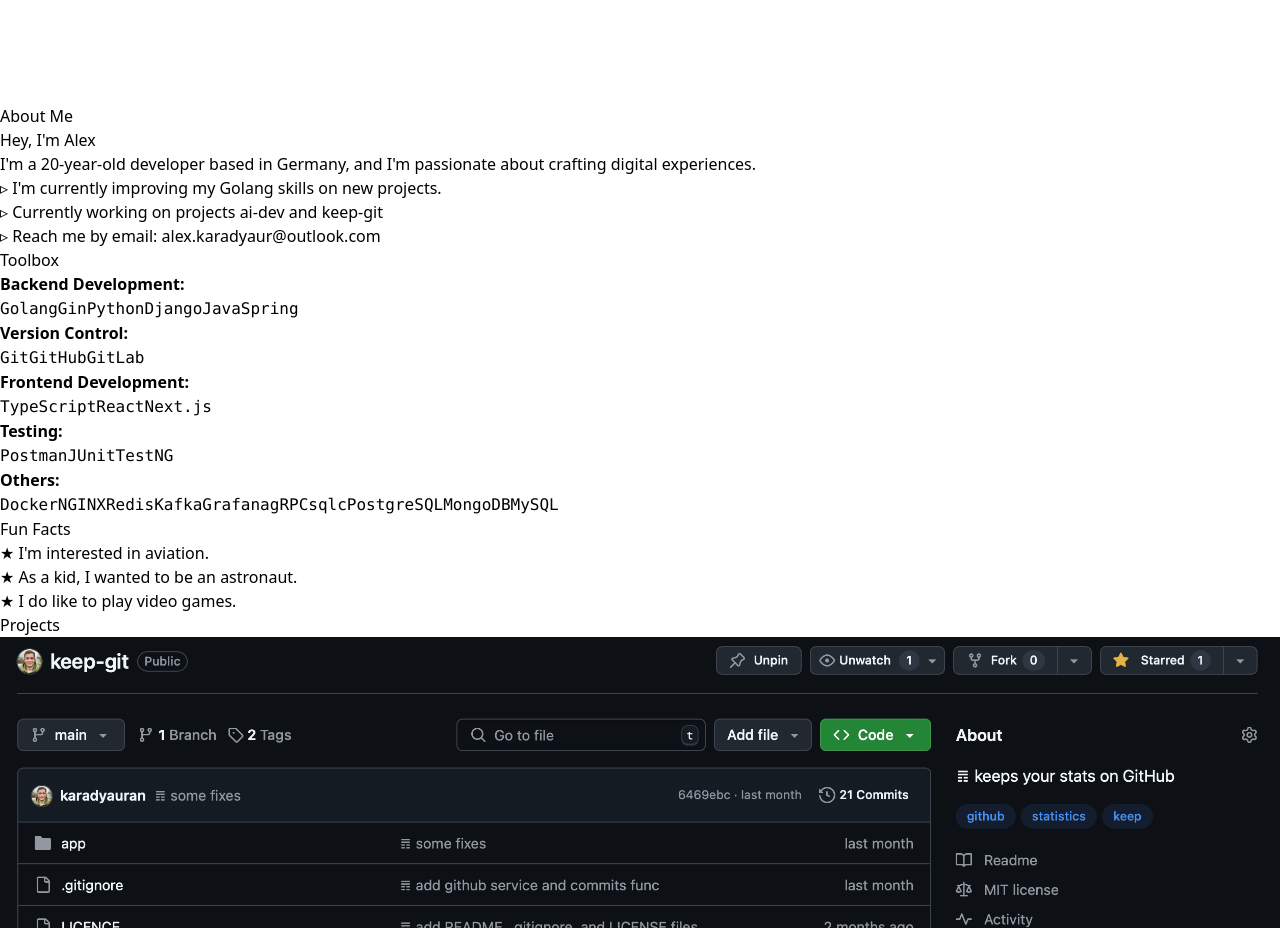
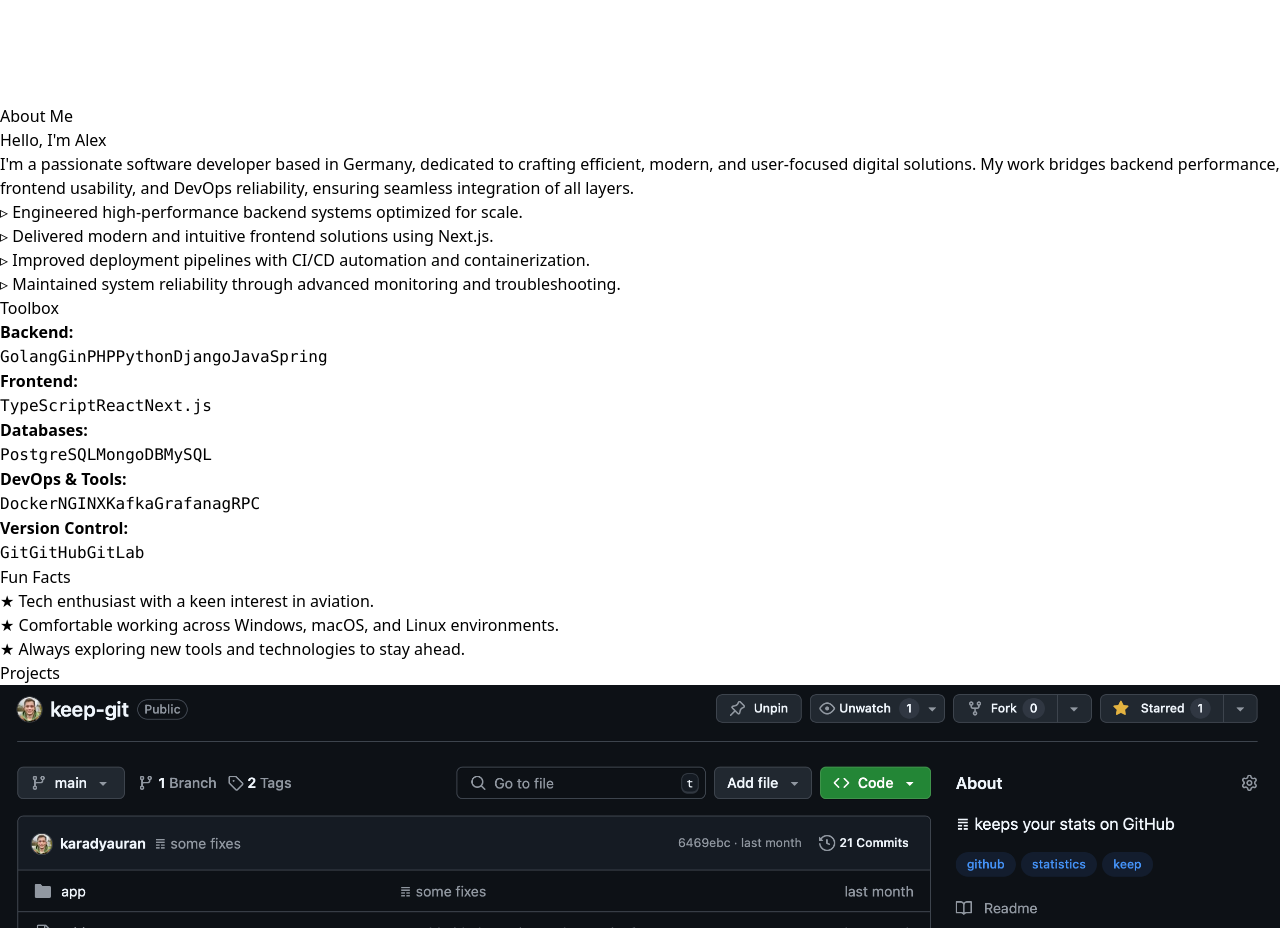
Before and after one commit to karadyaur/karadyaur, a Next.js app: page / in a window 1280 px wide. Shown: the part 1946-2874 px from the top of the page. Built offline with nearby package versions, Linux system fonts and the light colour scheme.

Commit message:
some updates

```diff
--- a/src/app/components/About.tsx
+++ b/src/app/components/About.tsx
@@ -11,9 +11,9 @@ export default function About() {
         <h2 className="text-3xl sm:text-4xl md:text-5xl font-bold mb-8 sm:mb-12 bg-gradient-to-r from-blue-400 to-purple-500 text-transparent bg-clip-text">About Me</h2>
         <div className="prose prose-invert max-w-none space-y-8">
           <InfoBlock gradient="from-green-400 to-blue-500">
-            <GradientTitle gradient="from-yellow-400 to-blue-500">Hey, I'm Alex</GradientTitle>
+            <GradientTitle gradient="from-yellow-400 to-blue-500">Hello, I'm Alex</GradientTitle>
             <p className="text-lg sm:text-xl text-neutral-300 leading-relaxed">
-              I'm a 20-year-old developer based in Germany, and I'm passionate about crafting digital experiences.
+              I'm a passionate software developer based in Germany, dedicated to crafting efficient, modern, and user-focused digital solutions. My work bridges backend performance, frontend usability, and DevOps reliability, ensuring seamless integration of all layers.
             </p>
             <ProjectLinks />
           </InfoBlock>
--- a/src/app/components/about/components/ProjectLinks.tsx
+++ b/src/app/components/about/components/ProjectLinks.tsx
@@ -1,16 +1,8 @@
 const links = [
-  "I'm currently improving my Golang skills on new projects.",
-  <>
-    Currently working on projects{' '}
-    <a href="https://github.com/karadyauran/ai-developer-light" className="text-blue-400 hover:text-blue-300 transition-colors">
-      ai-dev
-    </a>
-    {' '}and{' '}
-    <a href="https://github.com/karadyauran/keep-git" className="text-blue-400 hover:text-blue-300 transition-colors">
-      keep-git
-    </a>
-  </>,
-  <>Reach me by email: <a href="mailto:alex.karadyaur@outlook.com" className="text-blue-400 hover:text-blue-300 transition-colors">alex.karadyaur@outlook.com</a></>
+  "Engineered high-performance backend systems optimized for scale.",
+  "Delivered modern and intuitive frontend solutions using Next.js.",
+  "Improved deployment pipelines with CI/CD automation and containerization.",
+  "Maintained system reliability through advanced monitoring and troubleshooting.",
 ];
 
 export const ProjectLinks = () => (
--- a/src/app/constants/data.ts
+++ b/src/app/constants/data.ts
@@ -2,15 +2,15 @@
 import { ToolCategory } from '../types/toolType';
 
 export const TOOLBOX_DATA: ToolCategory[] = [
-  { title: "Backend Development", tools: ["Golang", "Gin", "Python", "Django", "Java", "Spring"] },
+  { title: "Backend", tools: ["Golang", "Gin", "PHP", "Python", "Django", "Java", "Spring"] },
+  { title: "Frontend", tools: ["TypeScript", "React", "Next.js"] },
+  { title: "Databases", tools: ["PostgreSQL", "MongoDB", "MySQL"] },
+  { title: "DevOps & Tools", tools: ["Docker", "NGINX", "Kafka", "Grafana", "gRPC"] },
   { title: "Version Control", tools: ["Git", "GitHub", "GitLab"] },
-  { title: "Frontend Development", tools: ["TypeScript", "React", "Next.js"] },
-  { title: "Testing", tools: ["Postman", "JUnit", "TestNG"] },
-  { title: "Others", tools: ["Docker", "NGINX", "Redis", "Kafka", "Grafana", "gRPC", "sqlc", "PostgreSQL", "MongoDB", "MySQL"] }
 ];
 
 export const FUN_FACTS: string[] = [
-  "I'm interested in aviation.",
-  "As a kid, I wanted to be an astronaut.",
-  "I do like to play video games."
+  "Tech enthusiast with a keen interest in aviation.",
+  "Comfortable working across Windows, macOS, and Linux environments.",
+  "Always exploring new tools and technologies to stay ahead."
 ];
```
Also changed, not shown: 1 other file (tests, documents, lock files or other folders).
